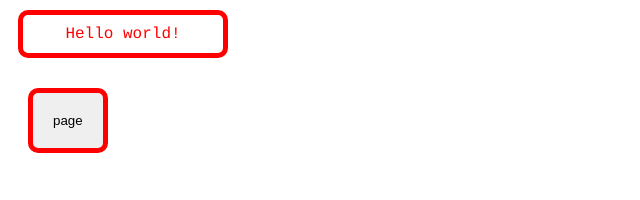
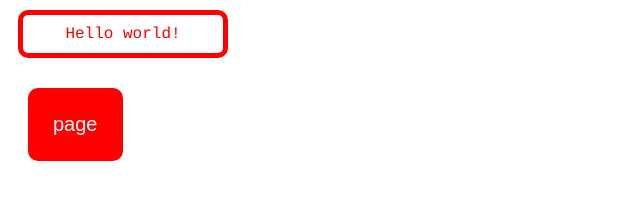
Before and after one commit to omeps/omeps.github.io, a plain HTML site: page index.html in a window 1280 px wide. Shown: the whole page, without its empty margins (0-640 px from the left). Drawn offline with Linux system fonts and the light colour scheme.

Commit message:
Update main.css

```diff
--- a/stylesheets/main.css
+++ b/stylesheets/main.css
@@ -10,10 +10,15 @@ p.styleRed {
 }
 
 .button {
-    color: red
+    color: white;
+    background-color: red;
     font-size: 20px;
     border: 5px solid red;
     border-radius: 10px;
     padding: 20px;
     margin: 20px;
 }
+.button:hover {
+  background-color: black;
+
+}
```
